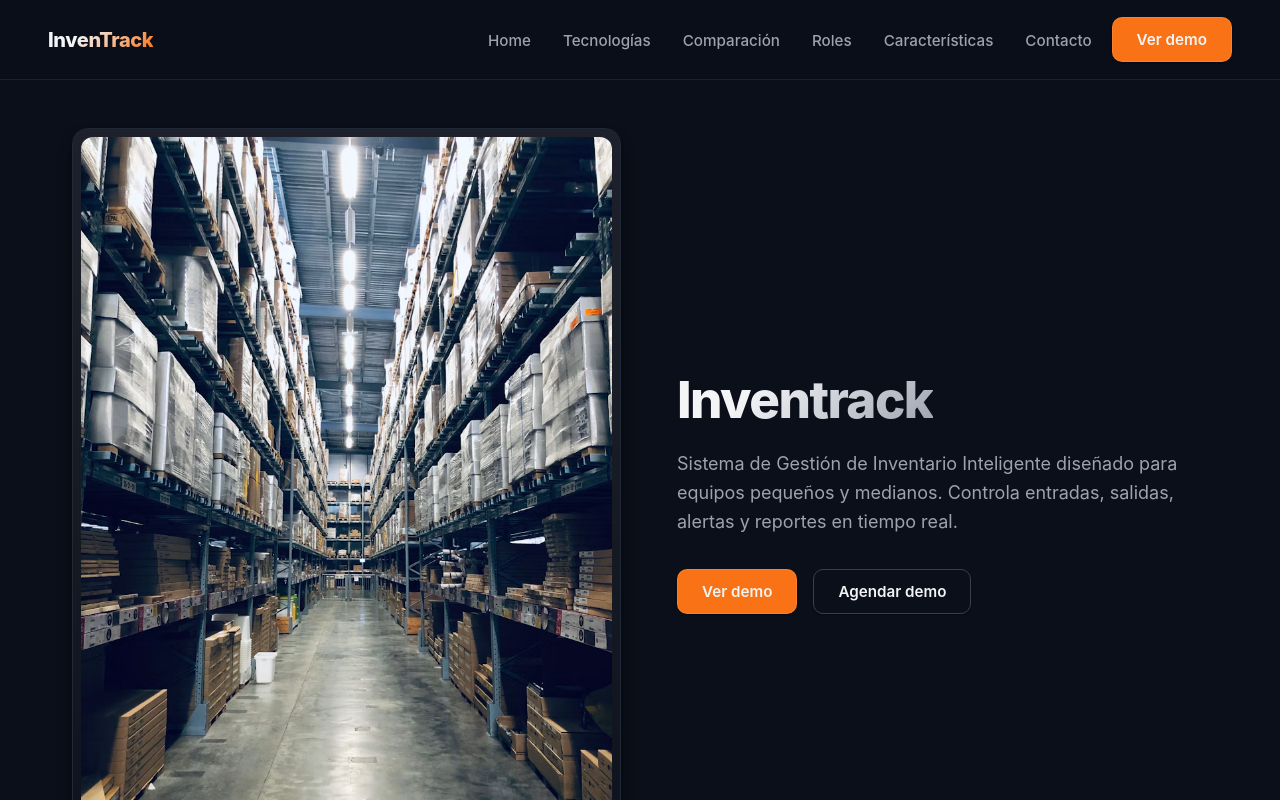
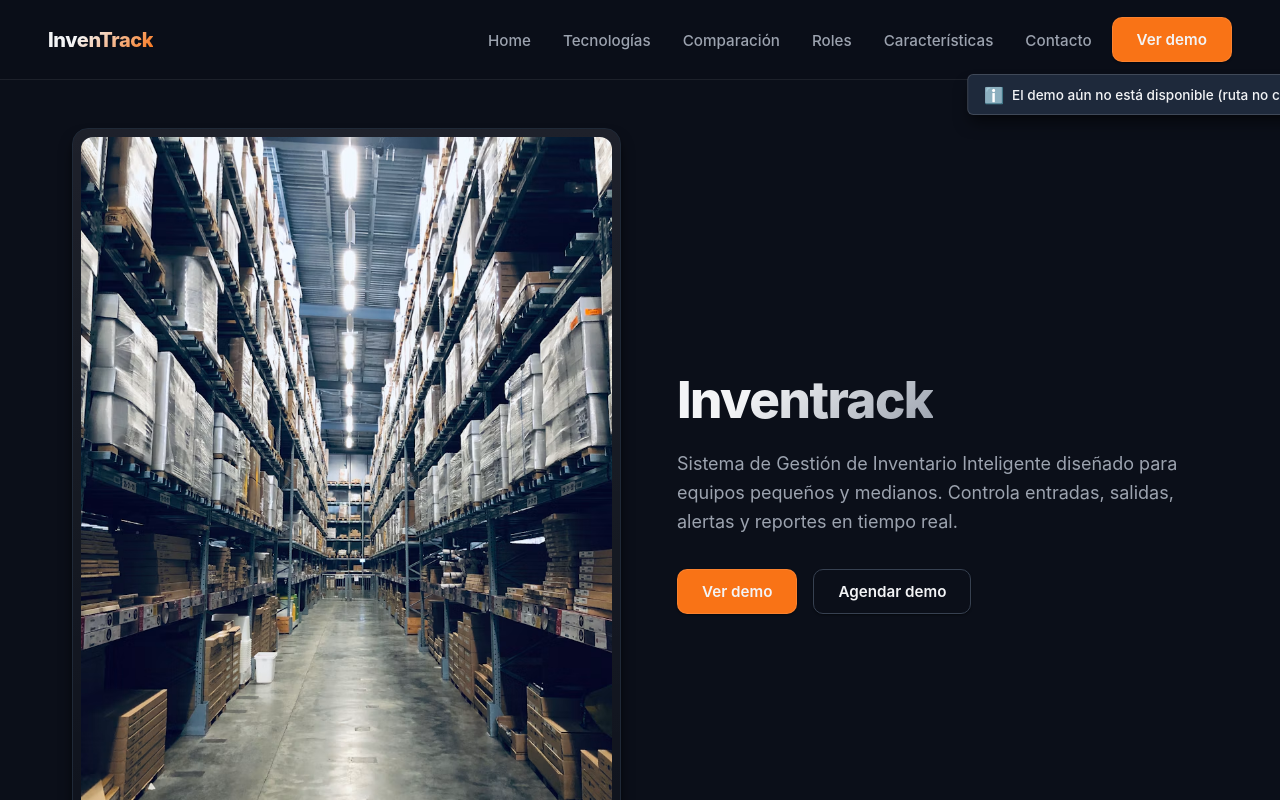
Before and after one commit to Alejandrozapata12/inventrack-landing, a React (Vite) app: page / in a window 1280 px wide. Both pictures are taken after a click on the item "Ver demo". Shown: the top 800 px of the page. Built offline with nearby package versions, Linux system fonts and the light colour scheme.

Commit message:
feat(components): add native toast feedback to VerDemo component for unconfigured routes

```diff
--- a/src/components/VerDemo.jsx
+++ b/src/components/VerDemo.jsx
@@ -1,11 +1,30 @@
+import { useState } from 'react';
 import '../css/VerDemo.css';
 
 function VerDemo() {
+  const [showToast, setShowToast] = useState(false);
+
+  const handleClick = () => {
+    setShowToast(true);
+    setTimeout(() => {
+      setShowToast(false);
+    }, 3000);
+  };
+
   return (
-    <div>
-        <button className="ver-demo">Ver demo</button>
+    <div className="ver-demo-container">
+      <button className="ver-demo" onClick={handleClick}>
+        Ver demo
+      </button>
+
+      {showToast && (
+        <div className="toast-notification" role="status" aria-live="polite">
+          <span className="toast-icon">ℹ️</span>
+          <span>El demo aún no está disponible (ruta no configurada).</span>
+        </div>
+      )}
     </div>
-  )
+  );
 }
 
 export default VerDemo;
--- a/src/css/VerDemo.css
+++ b/src/css/VerDemo.css
@@ -1,5 +1,10 @@
+/* Contenedor relativo para posicionar el toast */
+.ver-demo-container {
+  position: relative;
+  display: inline-block;
+}
+
 .ver-demo {
-
   display: inline-flex;
   align-items: center;
   justify-content: center;
@@ -14,13 +19,11 @@
   border-radius: var(--radius-md, 10px);
   box-shadow: var(--shadow-sm, 0 1px 2px 0 rgba(0, 0, 0, 0.5));
 
-
   cursor: pointer;
   transition: all var(--transition-normal, 250ms cubic-bezier(0.4, 0, 0.2, 1));
   text-decoration: none;
   user-select: none;
 }
-
 
 .ver-demo:hover {
   background-color: var(--accent-hover, #ea580c);
@@ -28,14 +31,54 @@
   box-shadow: var(--glow-accent, 0 0 20px rgba(249, 115, 22, 0.25)), var(--shadow-md, 0 4px 6px -1px rgba(0, 0, 0, 0.6));
 }
 
-
 .ver-demo:active {
   transform: translateY(0);
   box-shadow: var(--shadow-sm);
 }
 
-
 .ver-demo:focus-visible {
   outline: none;
   box-shadow: 0 0 0 3px var(--accent-glow, rgba(249, 115, 22, 0.4));
 }
+
+/* --- TOAST NATIVO --- */
+.toast-notification {
+  position: absolute;
+  top: calc(100% + 12px);
+  left: 50%;
+  transform: translateX(-50%);
+  white-space: nowrap;
+
+  display: flex;
+  align-items: center;
+  gap: 0.5rem;
+  padding: 0.6rem 1rem;
+
+  font-family: var(--font-sans, system-ui, sans-serif);
+  font-size: 0.85rem;
+  font-weight: 500;
+  color: var(--text-primary, #f3f4f6);
+
+  background-color: var(--bg-surface, #1e293b);
+  border: 1px solid rgba(255, 255, 255, 0.15);
+  border-radius: var(--radius-sm, 8px);
+  box-shadow: 0 10px 15px -3px rgba(0, 0, 0, 0.5), 0 4px 6px -4px rgba(0, 0, 0, 0.3);
+
+  animation: toastFadeIn 250ms ease-out forwards;
+  z-index: 50;
+}
+
+.toast-icon {
+  font-size: 1rem;
+}
+
+@keyframes toastFadeIn {
+  from {
+    opacity: 0;
+    transform: translate(-50%, 6px);
+  }
+  to {
+    opacity: 1;
+    transform: translate(-50%, 0);
+  }
+}
```
